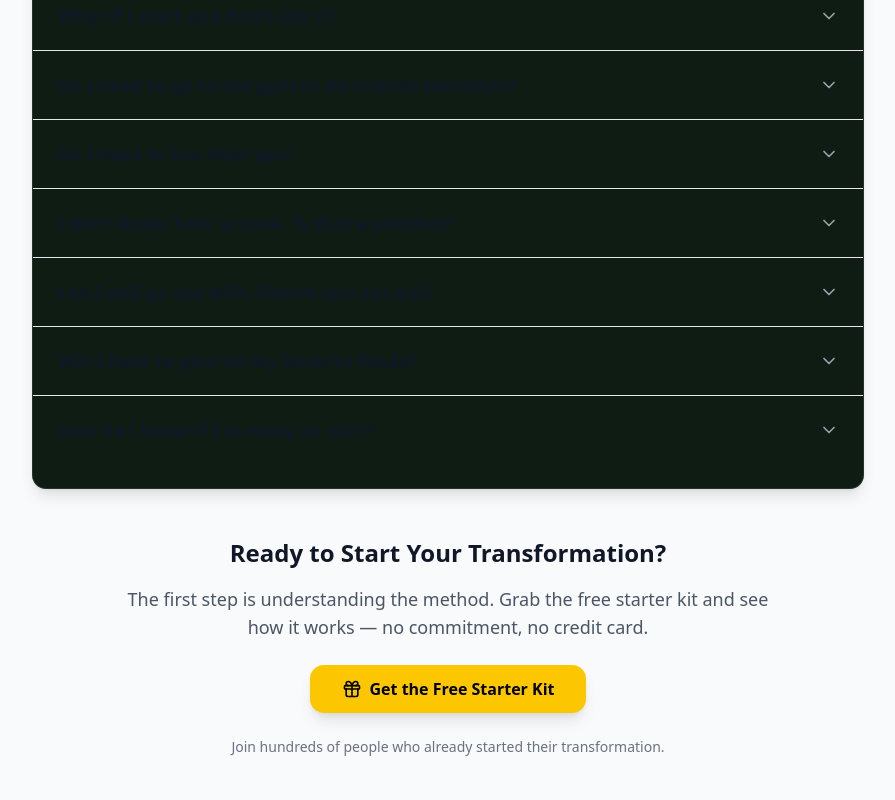
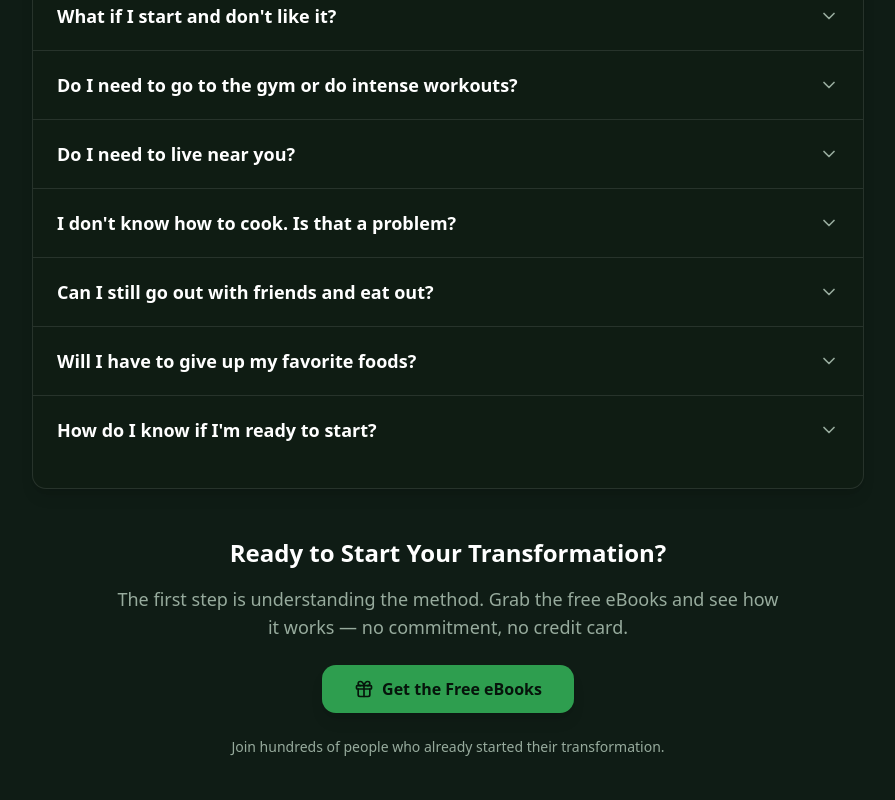
Before and after one commit to AdrianoDRJB/Transform-method, a React (Vite) app: page / in a window 1280 px wide. Shown: the part 8960-9760 px from the top of the page, without its empty margins (192-1087 px from the left). Built offline with nearby package versions, Linux system fonts and the light colour scheme.

Commit message:
Update FAQSection.jsx

```diff
--- a/src/components/FAQSection.jsx
+++ b/src/components/FAQSection.jsx
@@ -1,11 +1,10 @@
 import React, { useState } from 'react';
+import { Link } from 'react-router-dom';
 import { Card, CardContent } from './ui/card';
 import { ChevronDown, ChevronUp, Gift } from 'lucide-react';
 
 const FAQSection = () => {
   const [openIndex, setOpenIndex] = useState(null);
-
-  const GUMROAD_STARTER_KIT = 'https://adrianonutrition.gumroad.com/l/starter-kit';
 
   const toggleFAQ = (index) => {
     setOpenIndex(openIndex === index ? null : index);
@@ -50,7 +49,7 @@ const FAQSection = () => {
     },
     {
       question: "How do I know if I'm ready to start?",
-      answer: "You're ready when: You're tired of trying and failing, You want a real solution, not another temporary diet, You're willing to invest in yourself, You understand that transformation takes time and consistency. If you've read this far, you're already ready. The next step is simple: grab the free starter kit and see how it works."
+      answer: "You're ready when: You're tired of trying and failing, You want a real solution, not another temporary diet, You're willing to invest in yourself, You understand that transformation takes time and consistency. If you've read this far, you're already ready. The next step is simple: grab the free eBooks and see how it works."
     }
   ];
 
@@ -58,24 +57,24 @@ const FAQSection = () => {
     const isOpen = openIndex === index;
 
     return (
-      <div className="border-b border-gray-200 last:border-0">
+      <div className="border-b border-white/10 last:border-0">
         <button
           onClick={() => toggleFAQ(index)}
-          className="w-full py-5 px-6 flex items-center justify-between text-left hover:bg-gray-50 transition-colors"
+          className="w-full py-5 px-6 flex items-center justify-between text-left hover:bg-white/5 transition-colors"
         >
-          <h3 className="text-lg font-semibold text-gray-900 pr-8">
+          <h3 className="text-lg font-semibold text-white pr-8">
             {faq.question}
           </h3>
           {isOpen ? (
-            <ChevronUp className="w-5 h-5 text-blue-600 flex-shrink-0" />
+            <ChevronUp className="w-5 h-5 text-[#49c274] flex-shrink-0" />
           ) : (
-            <ChevronDown className="w-5 h-5 text-gray-400 flex-shrink-0" />
+            <ChevronDown className="w-5 h-5 text-muted-foreground flex-shrink-0" />
           )}
         </button>
 
         {isOpen && (
           <div className="px-6 pb-5">
-            <p className="text-gray-600 leading-relaxed">
+            <p className="text-muted-foreground leading-relaxed">
               {faq.answer}
             </p>
           </div>
@@ -85,13 +84,13 @@ const FAQSection = () => {
   };
 
   return (
-    <div className="bg-gray-50 py-16">
+    <div className="bg-[#0f1c15] py-16">
       <div className="max-w-4xl mx-auto px-4 sm:px-6 lg:px-8">
         <div className="text-center mb-12">
-          <h2 className="text-4xl font-bold text-gray-900 mb-4">
+          <h2 className="text-4xl font-bold text-white mb-4">
             Still Have Questions?
           </h2>
-          <p className="text-xl text-gray-600">
+          <p className="text-xl text-muted-foreground">
             Here are answers to the most common questions
           </p>
         </div>
@@ -104,26 +103,24 @@ const FAQSection = () => {
           </CardContent>
         </Card>
 
-        {/* Single CTA after FAQ - directs to Gumroad Starter Kit */}
+        {/* Single CTA after FAQ - directs to the free eBooks */}
         <div className="mt-12 text-center">
-          <h3 className="text-2xl font-bold text-gray-900 mb-4">
+          <h3 className="text-2xl font-bold text-white mb-4">
             Ready to Start Your Transformation?
           </h3>
-          <p className="text-lg text-gray-600 mb-6 max-w-2xl mx-auto">
-            The first step is understanding the method. Grab the free starter kit and see how it works — no commitment, no credit card.
+          <p className="text-lg text-muted-foreground mb-6 max-w-2xl mx-auto">
+            The first step is understanding the method. Grab the free eBooks and see how it works — no commitment, no credit card.
           </p>
 
-          <a
-            href={GUMROAD_STARTER_KIT}
-            target="_blank"
-            rel="noopener noreferrer"
-            className="inline-flex items-center justify-center gap-2 px-8 py-3 text-base font-bold rounded-xl text-black bg-yellow-400 hover:bg-yellow-300 transition-all shadow-lg"
+          <Link
+            to="/ebooks"
+            className="inline-flex items-center justify-center gap-2 px-8 py-3 text-base font-bold rounded-xl text-[#06140b] bg-[#2e9e4f] hover:bg-[#3fae67] transition-all shadow-lg"
           >
             <Gift className="w-5 h-5" />
-            Get the Free Starter Kit
-          </a>
+            Get the Free eBooks
+          </Link>
 
-          <p className="mt-6 text-sm text-gray-500">
+          <p className="mt-6 text-sm text-muted-foreground">
             Join hundreds of people who already started their transformation.
           </p>
         </div>
```
